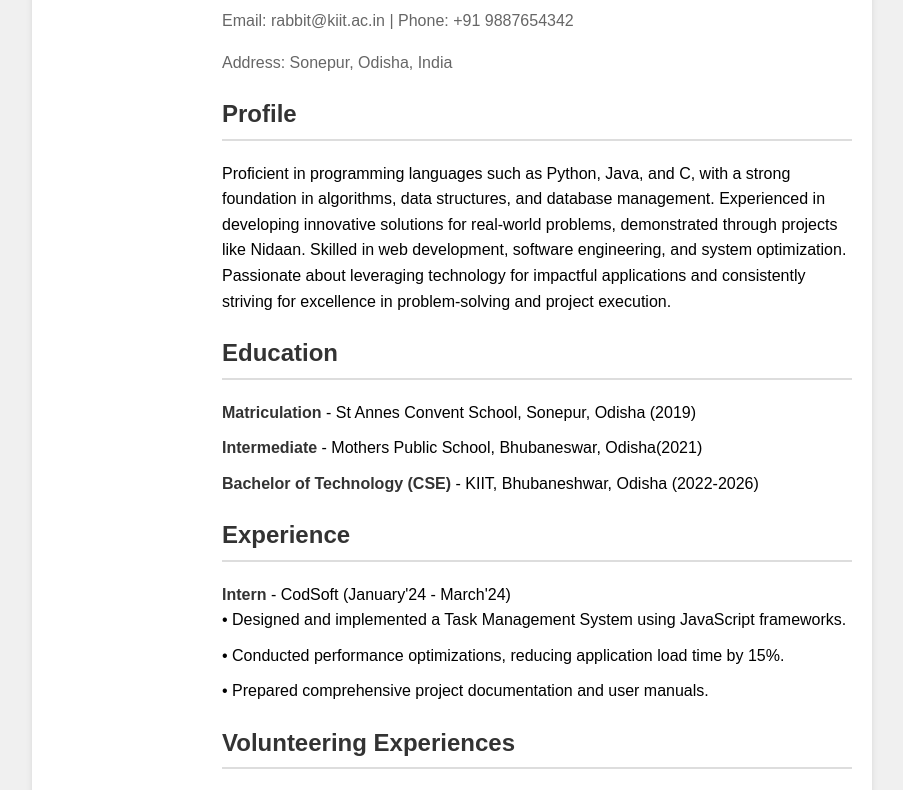
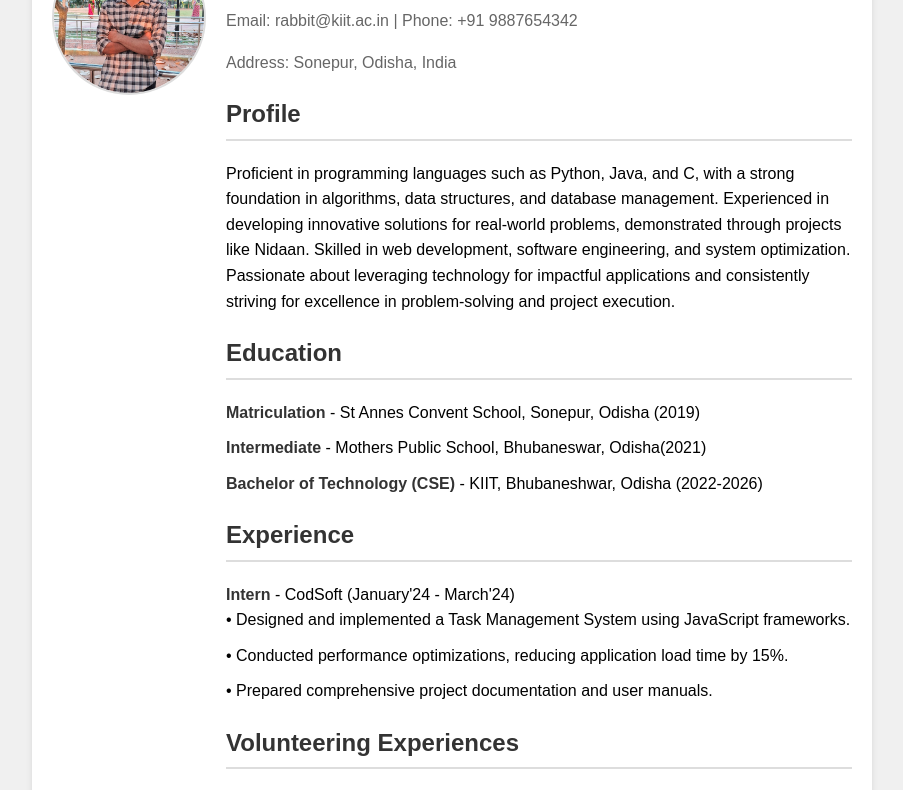
Before and after one commit to Sahitya83/my-resume-, a plain HTML site: page index.html in a window 1280 px wide. Shown: the part 109-899 px from the top of the page, without its empty margins (188-1091 px from the left). Drawn offline with Linux system fonts and the light colour scheme.

Commit message:
Update index.html

```diff
--- a/index.html
+++ b/index.html
@@ -92,7 +92,7 @@
 <body>
     <div class="resume-container">
         <div class="photo">
-            <img src="IMG_20240406_074233.jpg" alt="Your Photo">
+            <img src="profile.jpg" alt="Your Photo">
         </div>
 
         <div class="content">
```
